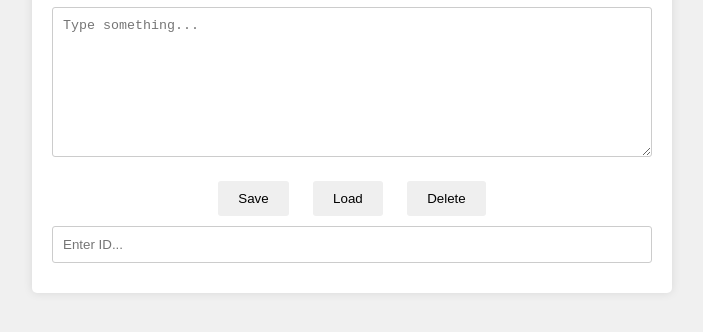
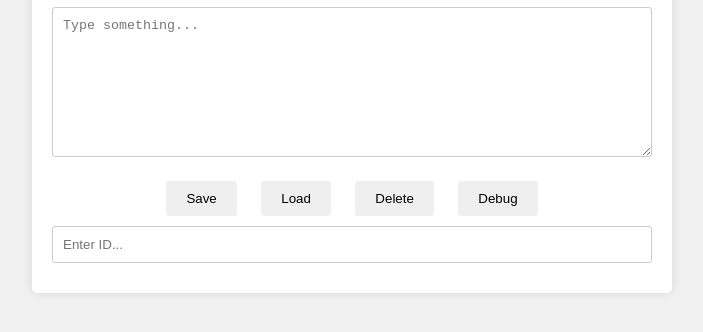
Before and after one commit to Pitchstep/seth.run, a plain HTML site: page notepad/index.html in a window 1280 px wide. Shown: the part 174-506 px from the top of the page, without its empty margins (288-991 px from the left). Drawn offline with Linux system fonts and the light colour scheme.

Commit message:
Update index.html

```diff
--- a/notepad/index.html
+++ b/notepad/index.html
@@ -14,6 +14,7 @@
         <button id="saveButton">Save</button>
         <button id="loadButton">Load</button>
         <button id="deleteButton">Delete</button>
+        <button id="debugButton">Debug</button>
         <input type="text" id="loadCodeInput" placeholder="Enter ID...">
     </div>
     <div id="notification" class="notification"></div>
```
